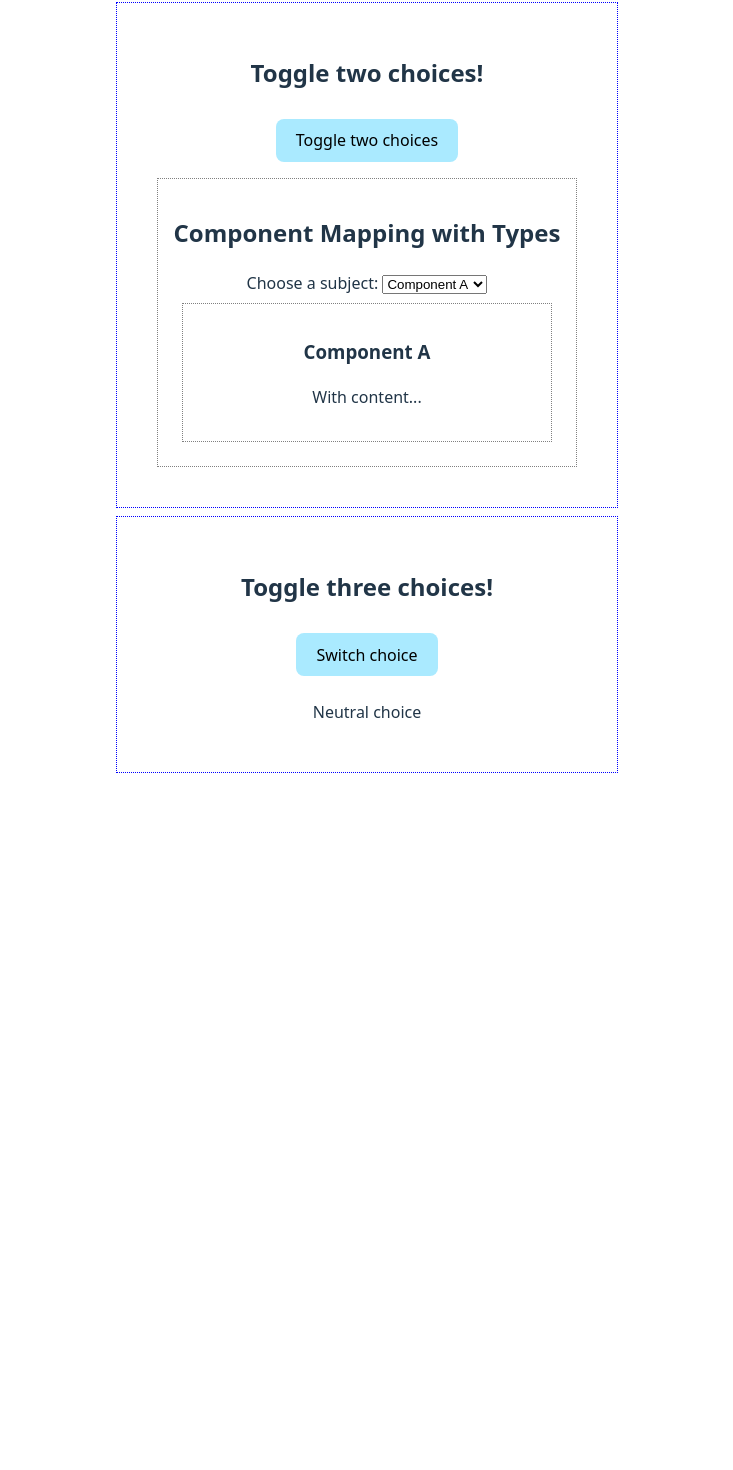
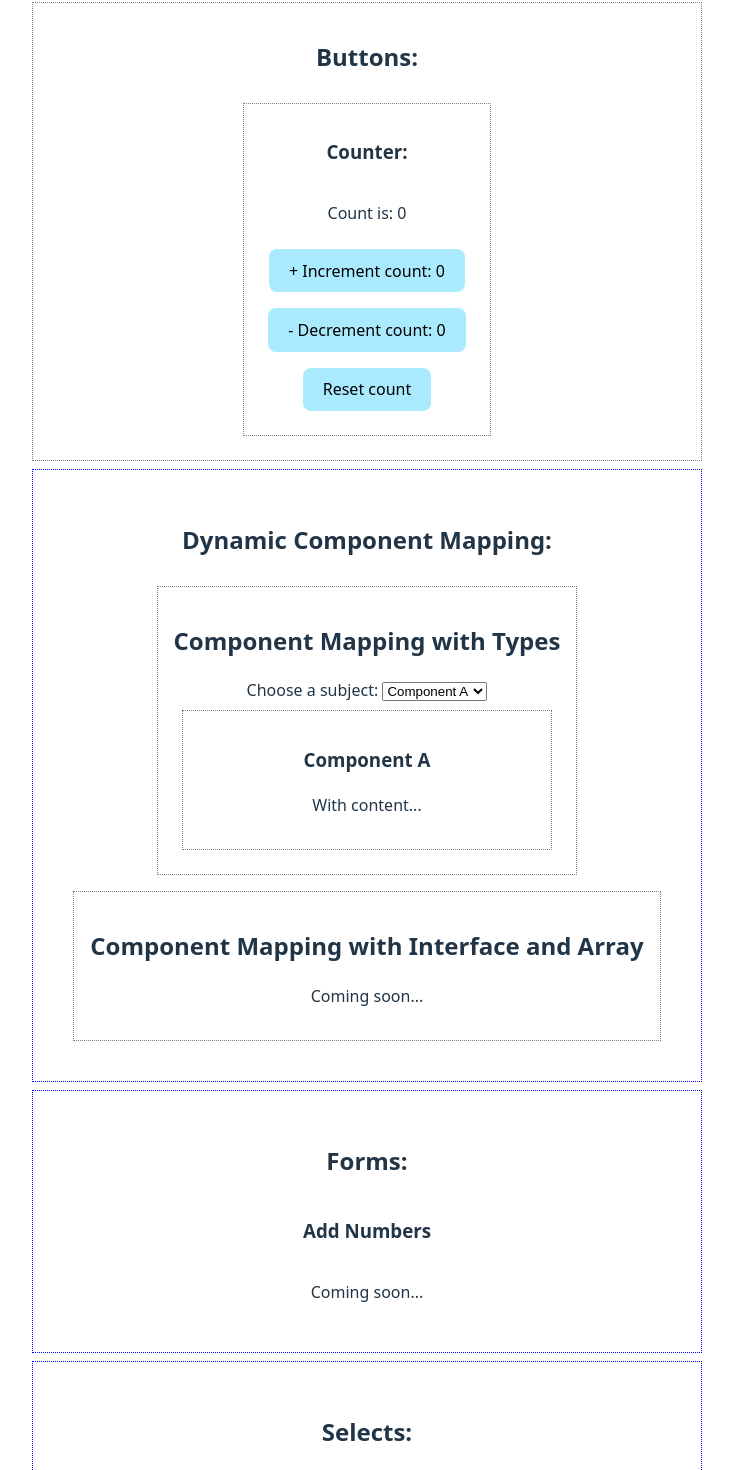
Before and after one commit to Ayngie/bits-n-pieces, a React (Vite) app: page / in a window 1280 px wide. Shown: the part 155-1625 px from the top of the page, without its empty margins (273-1006 px from the left). Before the commit the page ends 968 px from the top, so only its background shows below. Built offline with nearby package versions, Linux system fonts and the light colour scheme.

Commit message:
Refactor: updated app component to render all main children

```diff
--- a/src/App.tsx
+++ b/src/App.tsx
@@ -1,13 +1,19 @@
-import ToggleTwoChoices from './components/Toggles/ToggleTwoChoices';
-import ToggleThreeChoices from './components/Toggles/ToggleThreeChoices';
+import Buttons from './components/Buttons';
+import DynamicComponentMapping from './components/DynamicComponentMapping';
+import Forms from './components/Forms';
+import Selects from './components/Selects';
+import Toggles from './components/Toggles';
 import './App.css';
 
 function App() {
   return (
     <>
       <h1>Coding is fun!</h1>
-      <ToggleTwoChoices />
-      <ToggleThreeChoices />
+      <Buttons />
+      <DynamicComponentMapping />
+      <Forms />
+      <Selects />
+      <Toggles />
     </>
   );
 }
```
